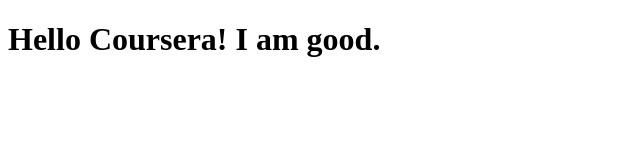
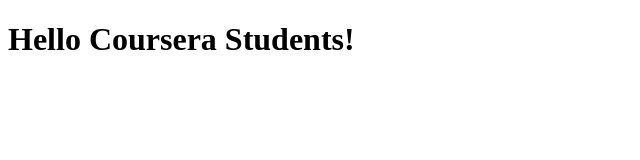
Before and after one commit to Ruici/coursera, a plain HTML site: page index.html in a window 1280 px wide. Shown: the whole page, without its empty margins (0-640 px from the left). Drawn offline with Linux system fonts and the light colour scheme.

Commit message:
new version of web file

```diff
--- a/index.html
+++ b/index.html
@@ -5,6 +5,6 @@
     <title>Hello Coursera</title>
   </head>
   <body>
-      <h1>Hello Coursera! I am good.</h1>
+      <h1>Hello Coursera Students!</h1>
   </body>
 </html>
```
